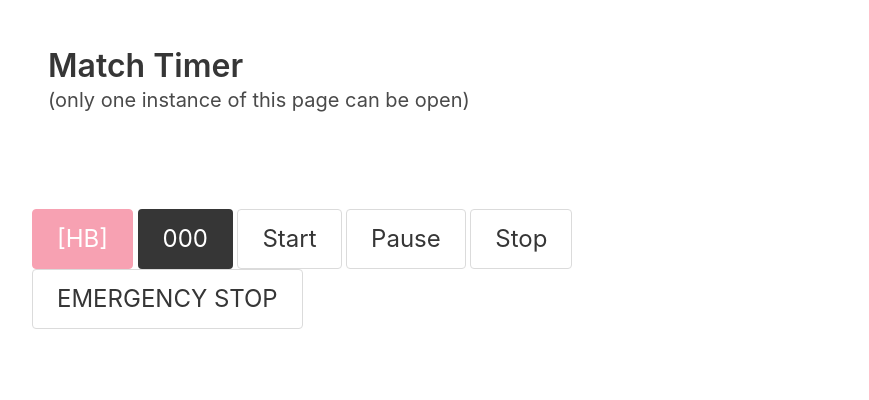
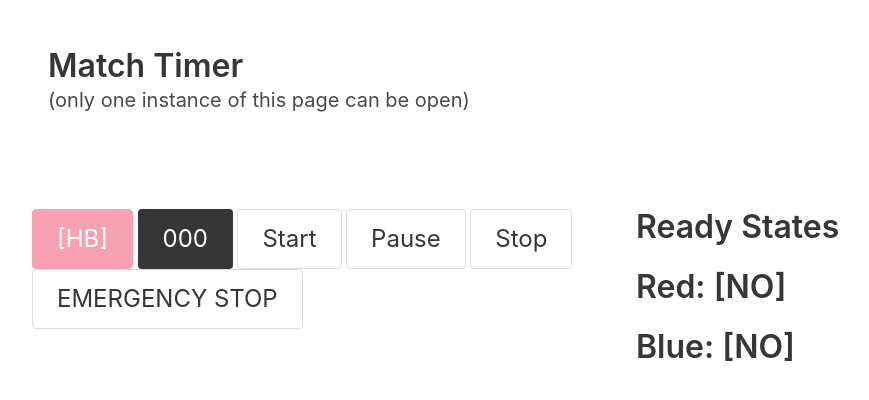
Before and after one commit to GSCRL/arena-controls, a Flask app: page / in a window 1280 px wide. Shown: the part 52-452 px from the top of the page, without its empty margins (16-885 px from the left). Run offline with Flask 3, Linux system fonts and the light colour scheme; some libraries are stand-ins or nearby versions.

Commit message:
Added working "mark ready" button to vertical screen, hacky but it'll work.

```diff
--- a/src/app.py
+++ b/src/app.py
@@ -49,9 +49,9 @@ def handle_message(timer_bg_data):
 @socketio.on("player_ready")
 def handle_message(ready_msg: dict):
     if ready_msg["pathname"].endswith(("red", "blue")):
-        which_station = ready_msg["pathname"].split("/")[-1]
+        which_station = ready_msg["pathname"].split("/")[-1] #which team side readied up will be passed from the URL name.  This allows both timer variants to ready up trivially.
         print(f"player_ready, {which_station}")
-        emit("control_player_ready_event", which_station=which_station, broadcast=True)
+        emit("control_player_ready_event", {'station':which_station}, broadcast=True)
 
 
 if __name__ == "__main__":
--- a/src/templates/timer.html
+++ b/src/templates/timer.html
@@ -53,6 +53,24 @@ function eSTOP() {
   socket.emit("timer_bg_event", "red");
 }
 
+function resetTeamReadies() {
+  document.getElementById("redisready").innerHTML = "[NO]";
+  document.getElementById("blueisready").innerHTML = "[NO]";
+}
+// set the timer display for ready / not ready.  just an indicator status.
+socket.on("control_player_ready_event", (station_info) => {
+  console.log(station_info); // world
+  if (station_info.station === "red") {
+      document.getElementById("redisready").innerHTML = "[YES]";
+  }
+
+  if (station_info.station === "blue") {
+      document.getElementById("blueisready").innerHTML = "[YES]";
+  }
+
+
+});
+
 </script>
 
 <section class="section">
@@ -67,6 +85,9 @@ function eSTOP() {
   </section>
 
   <section class="section">
+    <div class="columns">
+      <div class="column">
+
         <div class="block">
           <button id="heartbeat_button_id" class="button is-large is-danger" disabled>[HB]</button>
           <button id="timer_control_counter" class="button is-large is-dark">000</button>
@@ -75,7 +96,14 @@ function eSTOP() {
           <button class="button is-large"  onclick="stopTimer();">Stop</button>
           <br>
           <button class="button is-large"  onclick="eSTOP();">EMERGENCY STOP</button>
+        </div>
 
+      </div>
+      <div class="column">
+        <h2 class="title">Ready States</h2>
+        <h3 class="title">Red: <span id="redisready">[NO]</span></h3>
+        <h3 class="title">Blue: <span id="blueisready">[NO]</span></h3>
+      </div>
   </section>
 
 {% endblock %}
```
Also changed, not shown: src/screens/templates/vert_timer.html (+6 -1 lines). Lines whose indentation alone changed are shown as unchanged.
